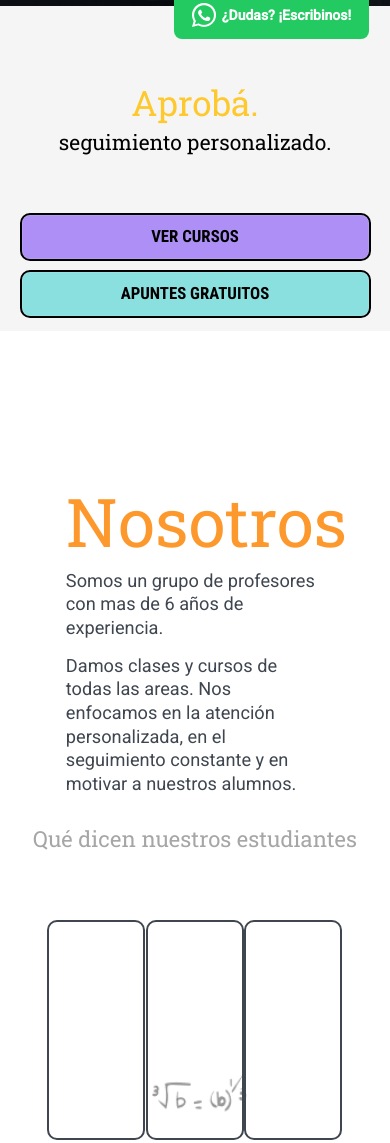
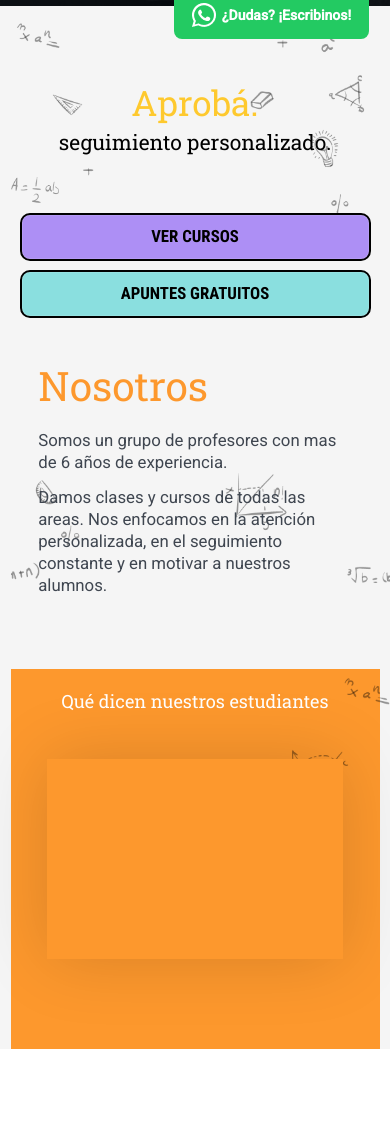
Before and after one commit to danacunam/Apoyo-Escolar, a website: page index.html in a window 390 px wide. Shown: the part 369-1512 px from the top of the page. Drawn offline with nearby package versions, Linux system fonts and the light colour scheme.

Commit message:
avances en movil

```diff
--- a/index.html
+++ b/index.html
@@ -77,6 +77,10 @@
 
 <!-- TITULOS EN MOBILE-->
 
+<div class="container-fluid bg-main-mobile">
+    <img src="images/bg-main-mobile.png" alt="fondo de pantalla" class="img-fluid">
+</div>
+
 <div class="mobile-titles-1">
 
         <h2>Prepará tus materias<br><span> con nosotros.</span></h2>
@@ -114,6 +118,7 @@
 
 <section id="us" class="container-fluid nosotros">
 
+    <img src="images/bg-us-mobile.png" alt="fondo de pagina mobile" class="img-fluid bg-us-mobile">
 
     <div class="nosotros-top" >
 
@@ -146,7 +151,15 @@
             <div class="review-box" data-aos="zoom-in" data-aos-duration="1000">
 
             </div>
+    </div>
+
+    <div class="review-mobile">
+        <div class="review-mobile-box">
+
+
         </div>
+
+    </div>
 
 </section>
 
--- a/scss/components/_cuadros.scss
+++ b/scss/components/_cuadros.scss
@@ -5,6 +5,15 @@
     height:220px;
     border-radius: 10px;
     border: 2px solid  map-get($colors,dark-gray );
+}
+
+.review-mobile-box{
+    height:200px;
+    width:80%;
+    background-color:map-get($colors, orange-1 );
+    position: relative;
+    box-shadow: 0px 0px 70px 0px #00000026;
+
 }
 
 
--- a/scss/views/_main.scss
+++ b/scss/views/_main.scss
@@ -5,6 +5,9 @@ main{
     background-size: cover;
     background-position: center;
     overflow: hidden;
+    .bg-main-mobile{
+        display:none;
+    }
     .mobile-titles{
         &-1,&-2{display:none;}
     }
@@ -22,7 +25,7 @@ main{
     }
 
     @include media(sm){
-        height: 700px;
+        height: 730px;
         background-size:576px 375px;
         background-position: top;
         background-color: rgba(map-get($colors, bg-mobile),0.4);
@@ -45,6 +48,11 @@ main{
                     font-weight: 500;}
                 }
         }
+        .bg-main-mobile{
+            display:block;
+            position:absolute;
+            top:390px;
+        }
 
 
 
--- a/scss/views/_nosotros.scss
+++ b/scss/views/_nosotros.scss
@@ -9,11 +9,15 @@
     display: flex;
     flex-direction: column;
     justify-content: space-between;
-    min-height:100vh;
 
+    .bg-us-mobile{
+        display:none;
+    }
+    .review-mobile{display:none;}
 .nosotros-top{
      width:70%;
      align-self: center;
+     margin-bottom: 30px;
 
     &-title{
         color: map-get($colors,orange-1);
@@ -38,4 +42,56 @@
      padding: 60px 10%;
 
     }
+
+    @include media(sm){
+        padding-top:0;
+        background-image:none;
+        background-color: rgba(map-get($colors, bg-mobile),0.4);
+        justify-content: flex-start;
+        .bg-us-mobile{
+            display:block;
+            position:absolute;
+            top:750px;
+            z-index:0;
+        }
+        .nosotros-top{
+            width:85%;
+            align-self: center;
+            &-title{
+                font-size:2.9em;
+                margin-bottom:20px;
+            }
+            &-info{
+                font-size:1.2em;
+             }
+        }
+        .reviews-title{
+            color:map-get($colors, white );
+            font-family: map-get($fonts, font-2 );
+            display: flex;
+            justify-content: center;
+            margin-top: 0;
+            position:relative;
+            top:50px;
+            h2{
+                font-size:1.3em;
+            }
+        }
+
+        .review { display:none;}
+        .review-mobile{
+
+            display:flex;
+            justify-content: center;
+            align-items: center;
+            width:100%;
+            height:380px;
+            background-color: rgba(map-get($colors, orange-1 ),1);
+
+
+        }
+
+
+
+    }
 }
```
Also changed, not shown: css/style.css, images/bg-main-mobile.png (added), images/bg-us-mobile.png (added), 1 other file.
